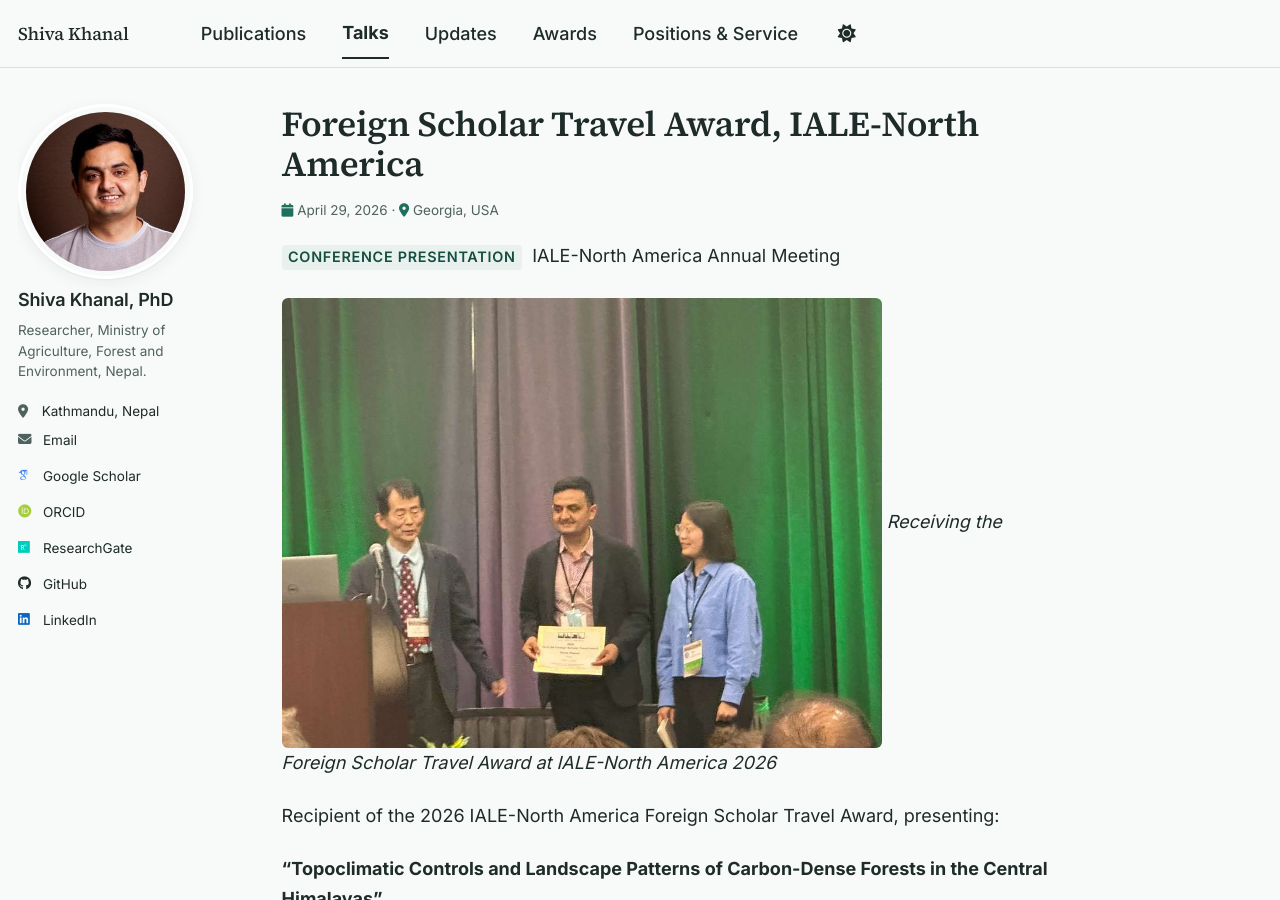
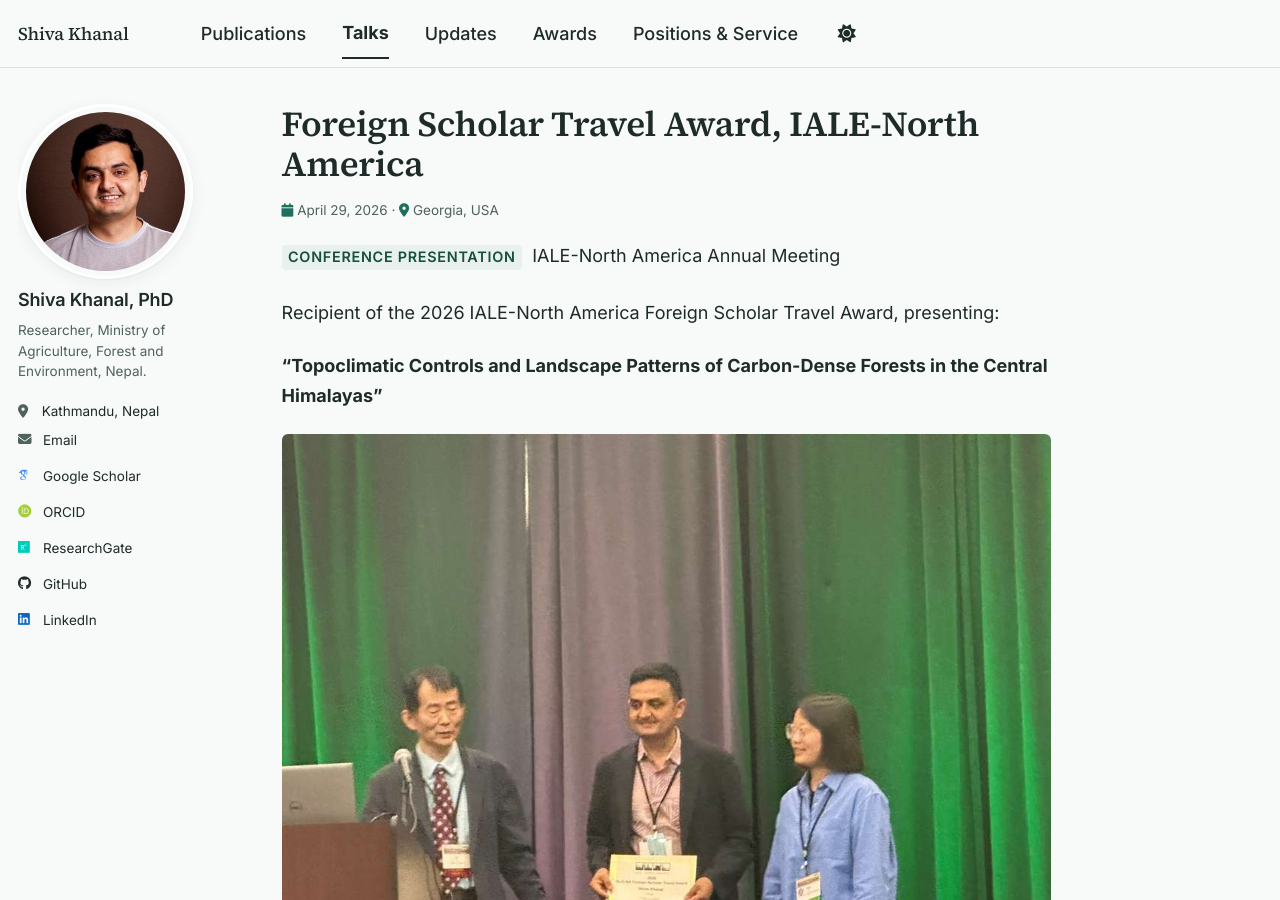
Before and after one commit to shivakhanal/shivakhanal.github.io, a Jekyll site: the page built from _talks/2026-05-01-ialena-2026.md, in a window 1280 px wide and 900 px high. Built offline with Jekyll 4.4.1, drawn with Linux system fonts in a browser that asks for light colours; some web fonts are replaced; a script that is not in the unit is left out.

Commit message:
Remove double photos

```diff
--- a/_talks/2026-05-01-ialena-2026.md
+++ b/_talks/2026-05-01-ialena-2026.md
@@ -9,8 +9,8 @@ location: "Georgia, USA"
 excerpt: "Recipient of the 2026 IALE-North America Foreign Scholar Travel Award, presenting \"Topoclimatic Controls and Landscape Patterns of Carbon-Dense Forests in the Central Himalayas.\""
 ---
 
-![Foreign Scholar Travel Award](/images/IALE_1.jpeg){: width="600"}
-*Receiving the Foreign Scholar Travel Award at IALE-North America 2026*
+<!-- ![Foreign Scholar Travel Award](/images/IALE_1.jpeg){: width="600"} -->
+<!-- *Receiving the Foreign Scholar Travel Award at IALE-North America 2026* -->
 
 Recipient of the 2026 IALE-North America Foreign Scholar Travel Award, presenting:
 
```
